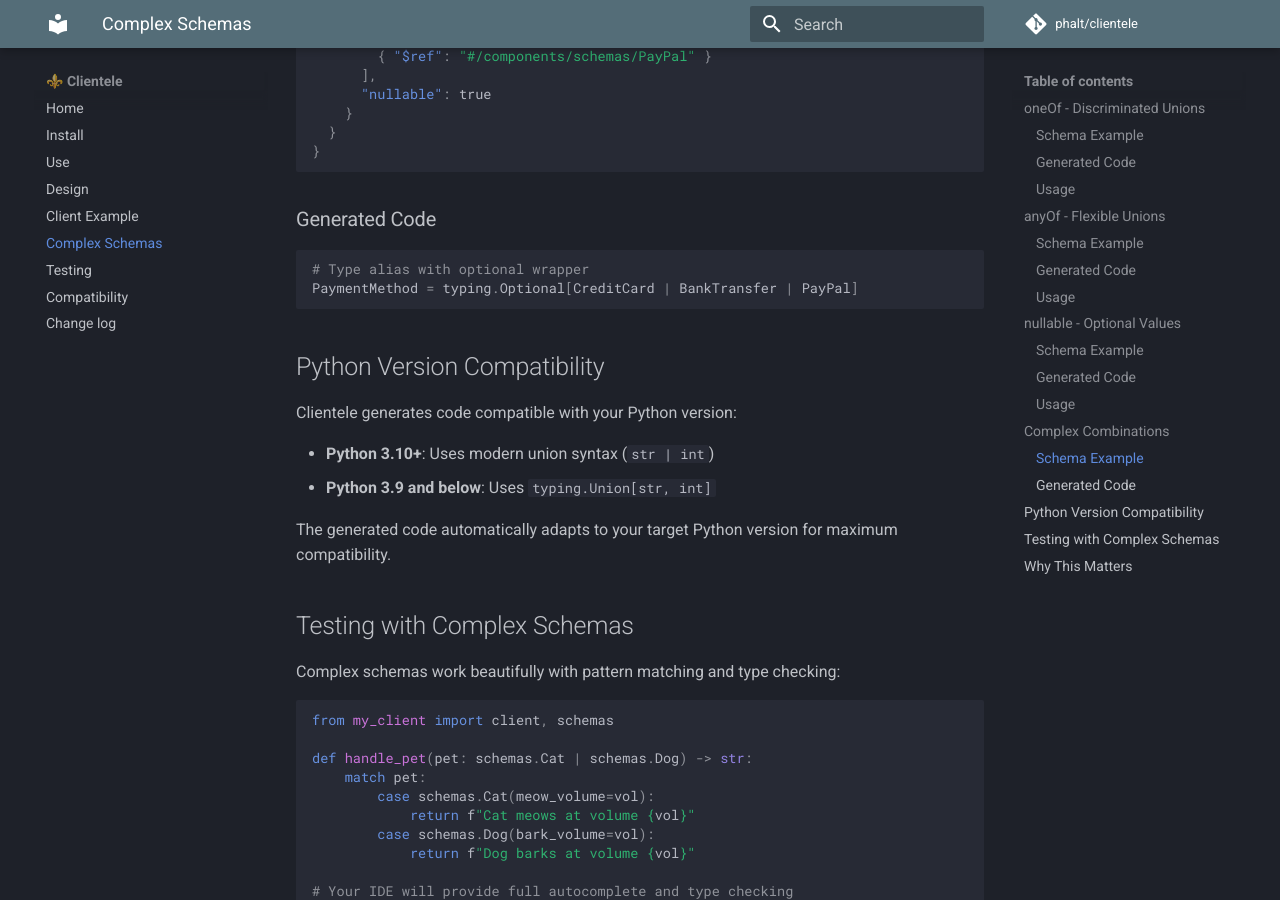
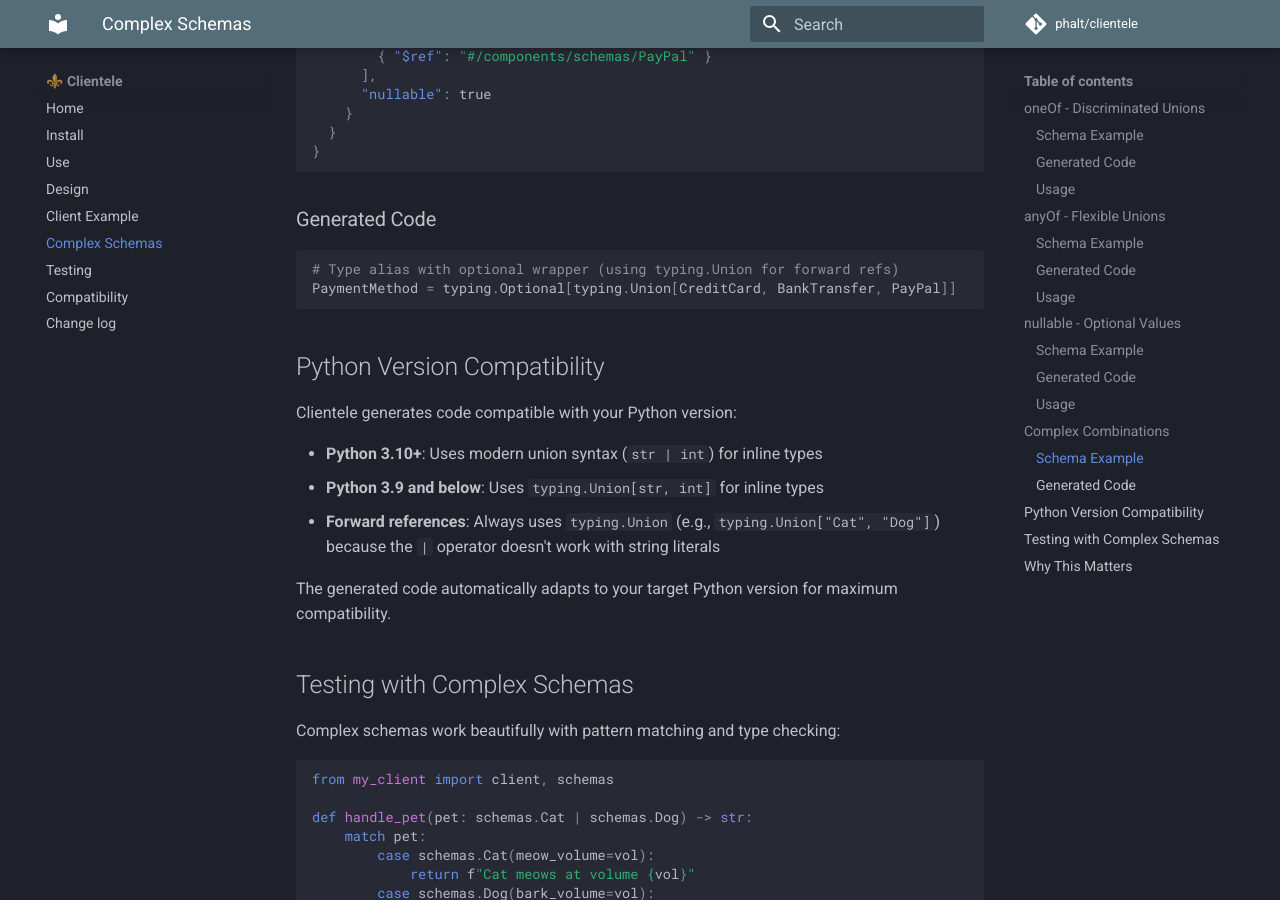
Before and after one commit to phalt/clientele, an MkDocs documentation site: the page built from docs/complex_schemas.md, in a window 1280 px wide and 900 px high, scrolled down 4722 px. Built offline with MkDocs 1.6.1 and Material for MkDocs 9.7.7, drawn with Linux system fonts in a browser that asks for light colours; comment, search, counter and statistics services are not loaded; some of the changed text lies outside the part shown.

Commit message:
Fix union type generation for forward references
Co-authored-by: phalt <490685+phalt@users.noreply.github.com>

````diff
--- a/docs/complex_schemas.md
+++ b/docs/complex_schemas.md
@@ -42,7 +42,7 @@ The `oneOf` keyword indicates that a value must match exactly one of several sch
 
 ### Generated Code
 
-Clientele generates a type alias for `oneOf` schemas:
+Clientele generates a type alias for `oneOf` schemas using `typing.Union`:
 
 ```python
 class Cat(pydantic.BaseModel):
@@ -53,8 +53,8 @@ class Dog(pydantic.BaseModel):
     type_: str
     bark_volume: int
 
-# Type alias for the union
-PetRequest = Cat | Dog
+# Type alias for the union (using typing.Union for forward references)
+PetRequest = typing.Union[Cat, Dog]
 ```
 
 ### Usage
@@ -233,16 +233,17 @@ You can combine `oneOf`, `anyOf`, and `nullable` for even more expressive schema
 ### Generated Code
 
 ```python
-# Type alias with optional wrapper
-PaymentMethod = typing.Optional[CreditCard | BankTransfer | PayPal]
+# Type alias with optional wrapper (using typing.Union for forward refs)
+PaymentMethod = typing.Optional[typing.Union[CreditCard, BankTransfer, PayPal]]
 ```
 
 ## Python Version Compatibility
 
 Clientele generates code compatible with your Python version:
 
-- **Python 3.10+**: Uses modern union syntax (`str | int`)
-- **Python 3.9 and below**: Uses `typing.Union[str, int]`
+- **Python 3.10+**: Uses modern union syntax (`str | int`) for inline types
+- **Python 3.9 and below**: Uses `typing.Union[str, int]` for inline types
+- **Forward references**: Always uses `typing.Union` (e.g., `typing.Union["Cat", "Dog"]`) because the `|` operator doesn't work with string literals
 
 The generated code automatically adapts to your target Python version for maximum compatibility.
 
````
Also changed, not shown: 2 other files.
